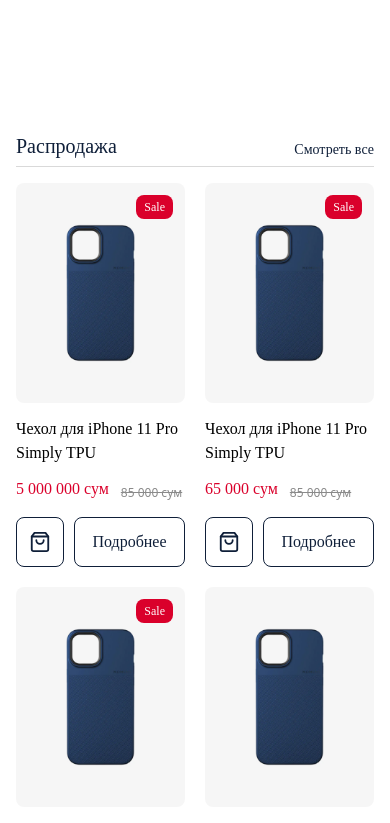
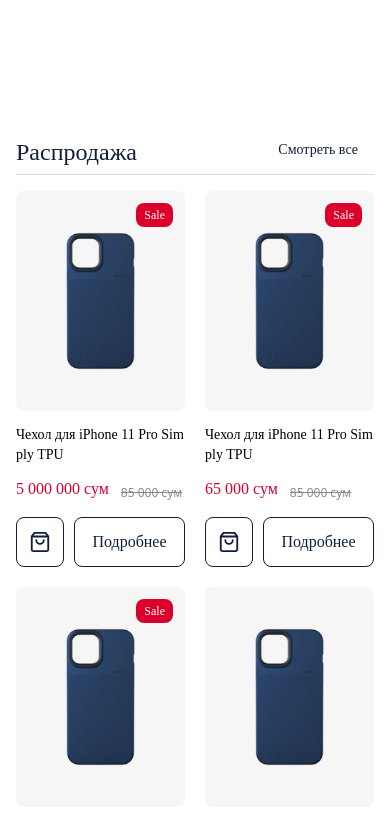
Before and after one commit to BoburBerdiev/Serius-shoping, a Next.js app: page / in a window 390 px wide. Shown: the part 1980-2803 px from the top of the page. Built offline with nearby package versions, Linux system fonts and the light colour scheme.

Commit message:
title changing somethings

```diff
--- a/src/components/ButtonUl/Button-Ul.jsx
+++ b/src/components/ButtonUl/Button-Ul.jsx
@@ -1,12 +1,12 @@
 import React from 'react'
 
-const ButtonUI = ({leftIcon, rightIcon, text, onClick, href, cardBtn, className }) => {
+const ButtonUI = ({leftIcon, rightIcon, text, onClick, href, cardBtn, className, titleBtn }) => {
   return (
     <>
     {
       href
       ?
-      <a href={href} className={`${className} flex items-center gap-3 border border-darkBlue rounded-lg text-darkBlue font-rubik md:text-lg  ${text ? 'px-4 py-2' : 'p-3'} ${cardBtn && 'py-3 px-4 w-full justify-center'}`}>
+      <a href={href} className={`${className} ${titleBtn ? 'text-sm md:text-base lg:text-lg' : 'flex items-center gap-3 border border-darkBlue rounded-lg text-darkBlue font-rubik md:text-lg'}   ${text ? 'px-4 py-2' : 'p-3'} ${cardBtn && 'py-3 px-4 w-full justify-center'}`}>
         {
           leftIcon && <span className=''>{leftIcon}</span>
         }
--- a/src/components/CardUl/Card-Ul.jsx
+++ b/src/components/CardUl/Card-Ul.jsx
@@ -14,7 +14,7 @@
       </div>
       <div className={`gap-y-4 flex  flex-col h-full ${rows ? 'w-1/2 justify-center' : 'w-full justify-between'}`}>
       <div className="space-y-3 lg:space-y-[18px]">
-        <h5 className="font-rubik md:text-lg break-all">
+        <h5 className="font-rubik text-sm  md:text-lg break-all">
           { title }
         </h5>
         <div className="flex items-end gap-3 ">
--- a/src/components/SectionTitleUI/SectionTitle-UI.jsx
+++ b/src/components/SectionTitleUI/SectionTitle-UI.jsx
@@ -1,17 +1,18 @@
 import React from 'react'
+import { ButtonUI } from '..'
 
 const SectionTitleUI = ({isBorder, title, titleNum, href}) => {
   return (
     <div className={`flex font-rubik items-end text-darkBlue justify-between border-borderGrey mb-4 md:mb-[30px] ${isBorder && 'pb-1.5 md:pb-2.5 border-b '}`} >
       <div className='flex items-end gap-2.5 '>
-        <h2 className=' font-medium text-xl md:text-2xl lg:text-4xl'>{title}</h2>
+        <h2 className=' font-medium text-2xl md:text-3xl lg:text-4xl'>{title}</h2>
         {
           titleNum &&
           <span className='text-currentGrey text-sm '>{titleNum}</span>
         }
       </div>
       {
-        href && <a href={href} className='text-sm md:text-base lg:text-lg'> Смотреть все</a>
+        href && <ButtonUI href={href} titleBtn={true} text={'Смотреть все'}/>
       }
     </div>
   )
```
